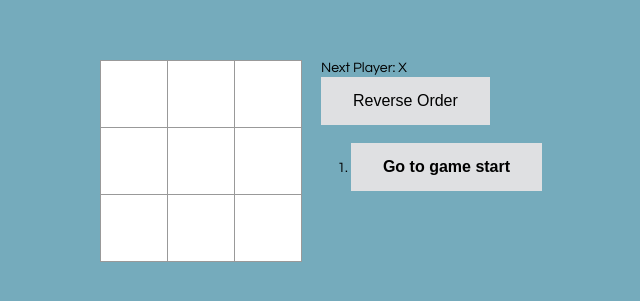
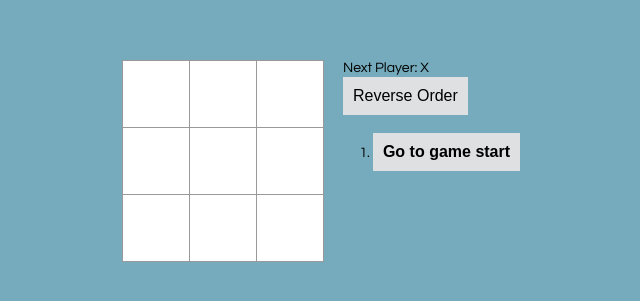
Before and after one commit to dwyfrequency/tic-tac-toe, a React app: page / in a window 1280 px wide. Shown: the part 219-520 px from the top of the page, without its empty margins (319-959 px from the left). Built offline with nearby package versions, Linux system fonts and the light colour scheme.

Commit message:
fixed security vulns

```diff
--- a/src/index.css
+++ b/src/index.css
@@ -8,7 +8,7 @@ body {
   background-color: #dfe0e2;
   border: none;
   color: black;
-  padding: 15px 32px;
+  padding: 10px 10px;
   text-align: center;
   text-decoration: none;
   display: inline-block;
```
Also changed, not shown: package.json (+13 -1 lines), 1 other file.
